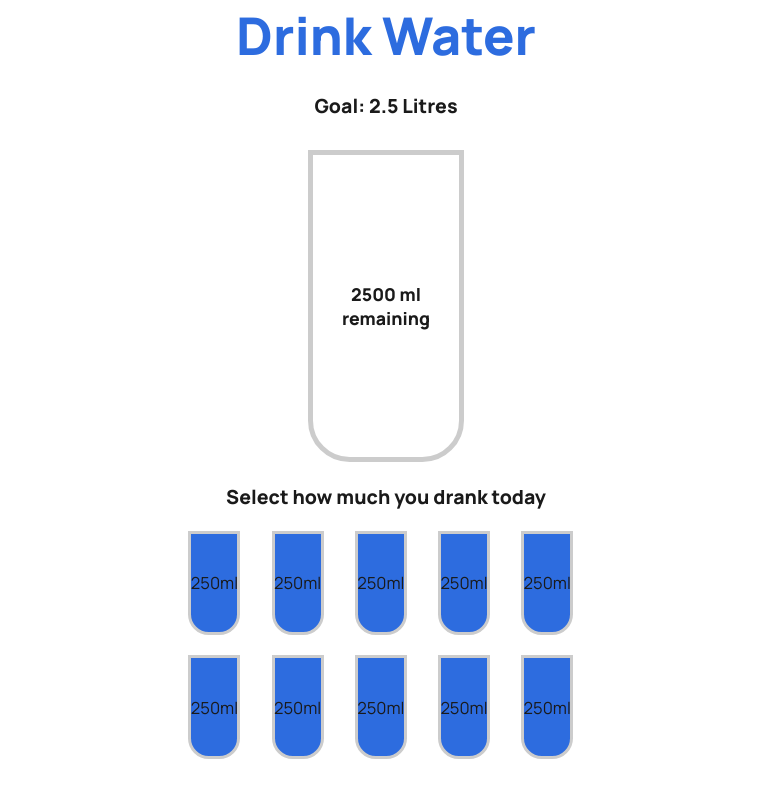
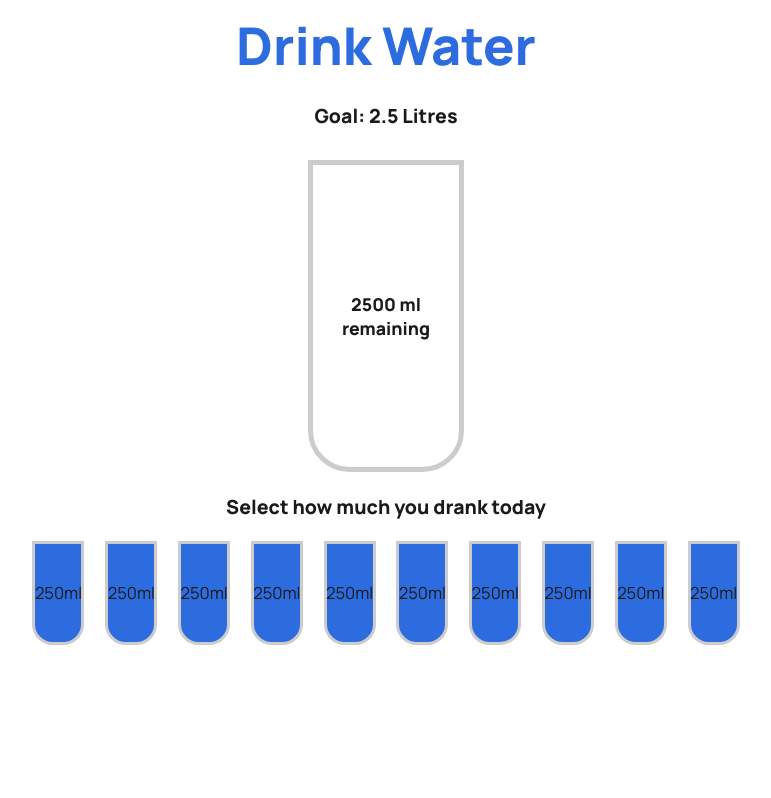
Before and after one commit to benxene/7days-50projects, a Next.js app: page /drink-water in a window 1280 px wide. Shown: the whole page, without its empty margins (254-1025 px from the left). Built offline with nearby package versions, Linux system fonts and the light colour scheme.

Commit message:
grid changed to flex to add resposivenesss

```diff
--- a/src/pages/drink-water.tsx
+++ b/src/pages/drink-water.tsx
@@ -59,6 +59,7 @@ export default function DrinkWater() {
 
 const WaterContainer = styled(CenterContainer)`
   height: 100%;
+  padding: 1rem;
 `;
 
 const MyHeading = styled(Heading)`
@@ -102,8 +103,8 @@ const Percentage = styled.div<{ ml: number }>`
 `;
 
 const CupsContainer = styled.div`
-  display: grid;
-  grid-template-columns: repeat(5, 8rem);
+  display: flex;
+  flex-wrap: wrap;
   margin-bottom: 2rem;
 `;
 
```
